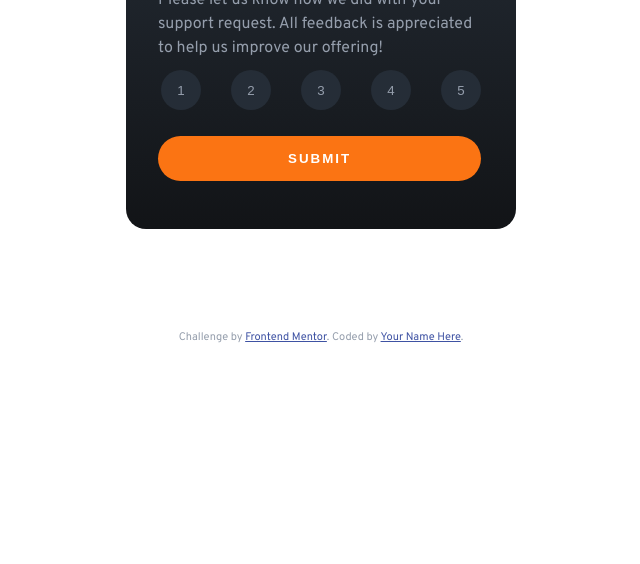
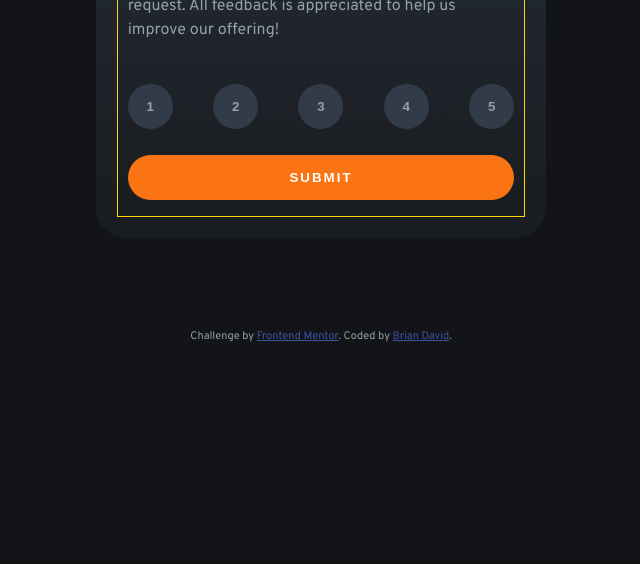
Before and after one commit to bot-Geras/interactive-rating-component-main, a plain HTML site: page interactive-rating-component-main/index.html in a window 1280 px wide. Shown: the part 236-800 px from the top of the page, without its empty margins (319-959 px from the left). Drawn offline with Linux system fonts and the light colour scheme.

Commit message:
updated the css

```diff
--- a/interactive-rating-component-main/css/style.css
+++ b/interactive-rating-component-main/css/style.css
@@ -3,15 +3,13 @@
 }
 
 body {
-    background: ;
+    background: hsl(216, 12%, 8%);
     margin: 0;
     font-family: 'Overpass', sans-serif;
     font-weight: 300;
     line-height: 1.5;
     font-size: 1rem;
     color: hsl(217, 12%, 63%);
-
-
 
 }
 
@@ -30,6 +28,10 @@ h1 {
 
 }
 
+p {
+    margin-bottom: 2em;
+}
+
 
 button {
     display: inline-block;
@@ -41,39 +43,44 @@ button {
 layout
 ================= */
 
-
-
-
 .container {
-    border: none;
-    border-radius: 20px;
-    width: 390px;
-    background-image: linear-gradient(to top,hsl(216, 12%, 8%),hsl(213, 19%, 18%) );
+    width: 100%;
+    max-width: 390px;
+    border-radius: 30px;
+    /* background: hsl(213, 19%, 18%); */
+    background-image: linear-gradient(to top,hsl(216, 12%, 11%), hsl(213, 19%, 18%));
     display: flex;
     flex-direction: column;
-    margin: 100px auto;
-    max-width: 515px;
-    padding: 2em;
+    margin: 90px auto;
+    padding: 1.3em;
+
+}
+
+.rate-desc {
+    /* margin-bottom: 2em; */
+    padding: 10px;
+    padding-bottom: 0;
 
 }
 
 .star-image {
-    background-color: hsl(213, 19%, 18%);
+    max-width: fit-content;
+    background-color: hsl(213, 19%, 24%);
     padding: 10px;
     border-radius: 20px;
     margin-bottom: 0;
 }
 
 .rate {
+    width: 100%;
     margin-bottom: 1em;
     display: flex;
     justify-content: center;
-    gap: 30px;
+    gap: 25px;
     padding: 10px 0;
+    margin-left: 0;
 
 }
-
-
 
 /* =================
 form
@@ -81,6 +88,7 @@ form
 
 .form-btn {
     margin-bottom: 1em;
+
 }
 
 /* =================
@@ -93,26 +101,46 @@ buttons
 }
 
 .btn-rate {
-    /* margin-right: 20px; */
     margin: 0;
     padding: 0;
+    border: none;
     border-radius: 50%;
-    height: 40px;
-    width: 40px;
-    font-weight: 400;
-    background: hsl(213, 19%, 18%);
+    height: 45px;
+    width: 45px;
+    font-weight: 800;
+    background: hsl(213, 19%, 24%);
+
+    transition: background-color 250ms;
 
 }
 
+.btn-rate:hover {
+    background-color: hsl(217, 12%, 63%);
+    color: hsl(0, 0%, 100%);
+
+}
+
+.btn-rate:focus {
+    background: hsl(25, 97%, 53%);
+    color: hsl(0, 0%, 100%);
+}
 
 .btn-form-primary {
-    padding: 15px 130px;
+    width: 100%;
+    padding: 15px 30px;
     border-radius: 30px;
     text-transform: uppercase;
     letter-spacing: 2px;
     color: hsl(0, 0%, 100%);
     background: hsl(25, 97%, 53%);
+    transition: background-color 250ms;
 
+}
+
+.btn-form-primary:hover,
+.btn-form-primary:focus {
+    color: hsl(25, 97%, 53%);
+    background-color: hsl(0, 0%, 100%);
 }
 
 .attribution {
@@ -123,3 +151,34 @@ buttons
 .attribution a {
     color: hsl(228, 45%, 44%);
 }
+
+/* =================
+    media Query
+=================  */
+
+@media (min-width: 675px) {
+
+    .container {
+
+        max-width: 450px;
+    }
+
+    .rate-desc {
+        border: 1px solid gold;
+        display: flex;
+        flex-direction: column;
+    }
+
+    .rate {
+        justify-content: space-between;
+        gap: 20;
+
+    }
+
+    .btn-form-primary {
+        padding: 15px 20px;
+
+
+    }
+
+}
--- a/interactive-rating-component-main/index.html
+++ b/interactive-rating-component-main/index.html
@@ -24,28 +24,34 @@
   <body>
     <!-- Rating state start -->
     <div class="container">
-      <div class="star">
+      <div id="Rate-Desc" class="rate-desc">
         <img src="images/icon-star.svg" alt="" class="star-image" />
+
         <h1>How did we do?</h1>
 
         <p>
           Please let us know how we did with your support request. All feedback
           is appreciated to help us improve our offering!
         </p>
-      </div>
-      <div class="rate">
-       <button class="btn btn-rate">1</button>
-       <button class="btn btn-rate">2</button>
-       <button class="btn btn-rate">3</button>
-       <button class="btn btn-rate">4</button>
-       <button class="btn btn-rate">5</button>
-        </ul>
+        <div class="rate">
+          <button  name="firstRate" class="btn btn-rate">1</button>
+          <button name="firstRate" class="btn btn-rate">2</button>
+          <button name="firstRate" class="btn btn-rate">3</button>
+          <button name="firstRate" class="btn btn-rate">4</button>
+          <button name="firstRate" class="btn btn-rate">5</button>
+         </div>
+
+
+
+         <form  id="Form-Btn" class="form-btn" action="#" method="post">
+
+           <button  class="btn btn-form-primary" type="submit">Submit</button>
+         </form>
       </div>
 
-      <form class="form-btn" action="#" method="post">
 
-        <button class="btn btn-form-primary" type="submit">Submit</button>
-      </form>
+      </div>
+
     </div>
 
     <!-- Rating state end -->
@@ -65,7 +71,7 @@
       Challenge by
       <a href="https://www.frontendmentor.io?ref=challenge" target="_blank"
         >Frontend Mentor</a
-      >. Coded by <a href="#">Your Name Here</a>.
+      >. Coded by <a href="#">Brian David</a>.
     </div>
   </body>
 </html>
```
Also changed, not shown: app.js (added, +26 -0 lines).
